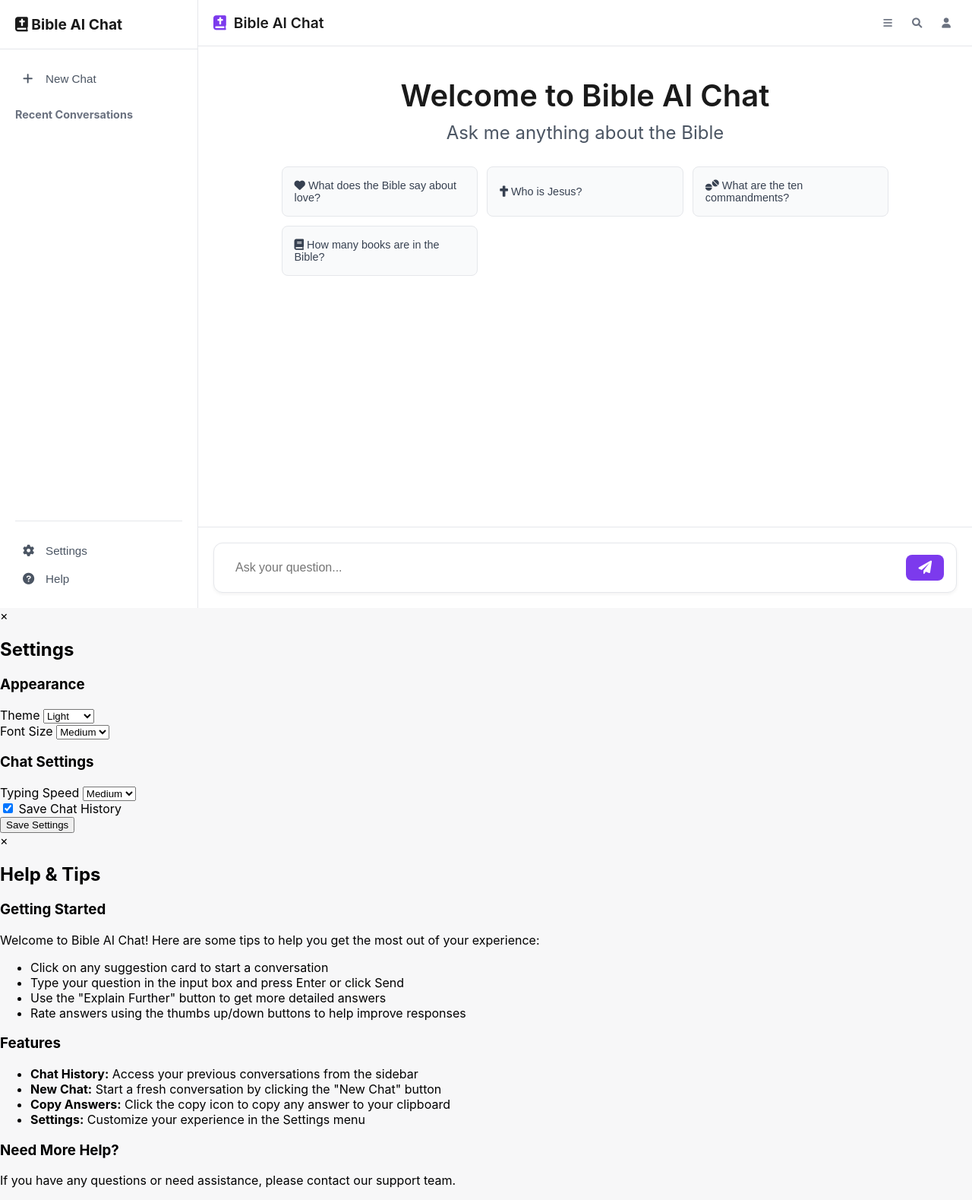
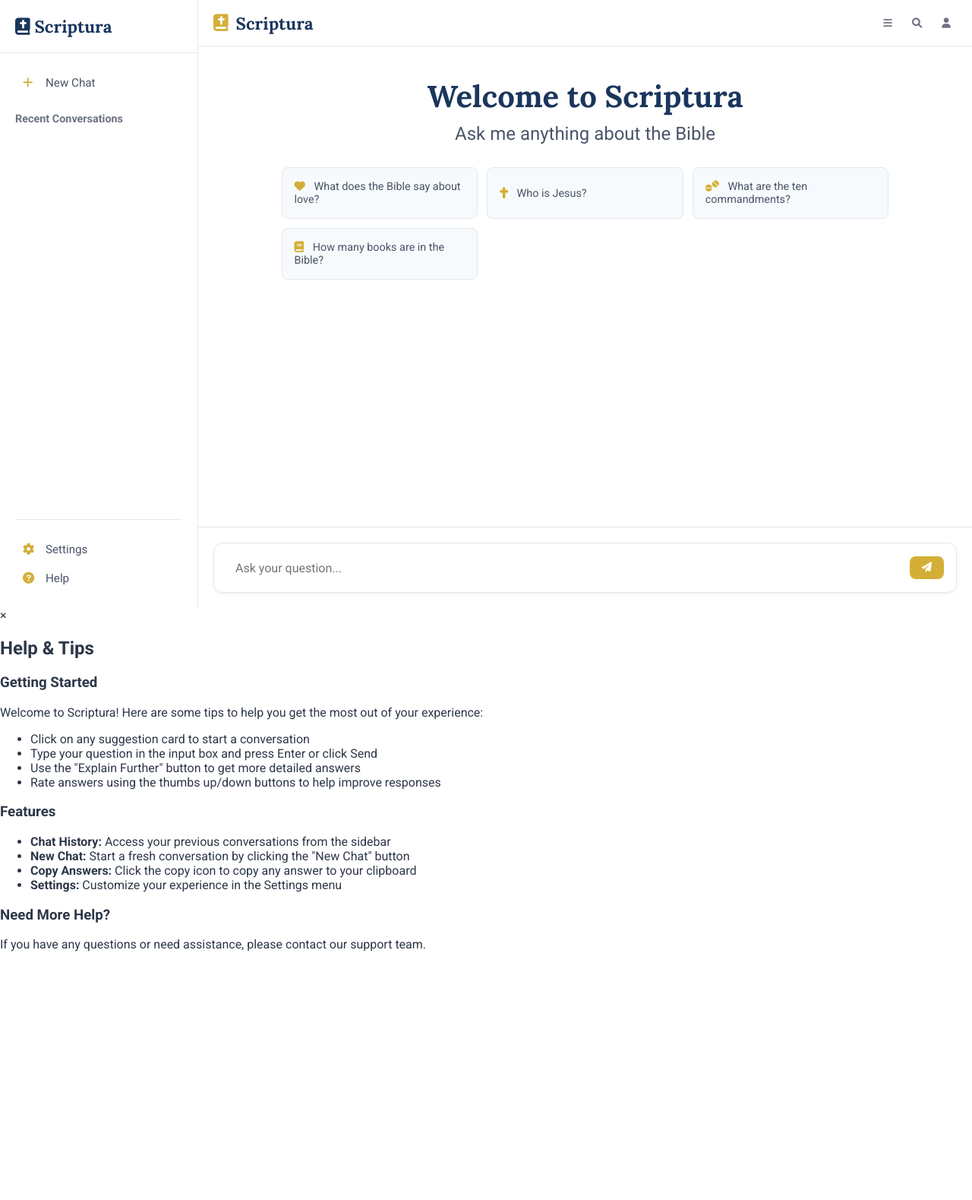
Before and after one commit to Andrwjosph/bible, a Flask app: page / in a window 1280 px wide. Shown: the whole page at 76% size. After the commit the page ends 1252 px from the top, so only its background shows below. Run offline with Flask 3, Linux system fonts and the light colour scheme; parts of the project's set-up code (start-up, migrations or seed data) failed here and were passed over.

Commit message:
new visual changes to blue and gold

```diff
--- a/static/script.js
+++ b/static/script.js
@@ -395,56 +395,9 @@
                     // Add "Explain Further" button after typing is complete
                     if (!isDetailed) {
                         const moreDetailsButton = document.createElement('button');
-                        moreDetailsButton.classList.add('more-details-button');
-                        moreDetailsButton.innerHTML = '<i class="fas fa-info-circle"></i> Explain Further';
-                        moreDetailsButton.addEventListener('click', () => {
-                            // Disable the button immediately
-                            moreDetailsButton.disabled = true;
-                            moreDetailsButton.classList.add('clicked');
-
-                            showTypingIndicator('detailed');
-                            stopGenerationButton.classList.remove('hidden');
-
-                            // Create new AbortController for this request
-                            currentController = new AbortController();
-
-                            fetch('/ask', {
-                                method: 'POST',
-                                headers: { 'Content-Type': 'application/json' },
-                                body: JSON.stringify({
-                                    question: originalQuestion,
-                                    detailed: true
-                                }),
-                                signal: currentController.signal
-                            })
-                            .then(response => {
-                                if (!response.ok) {
-                                    throw new Error(`HTTP error! status: ${response.status}`);
-                                }
-                                return response.json();
-                            })
-                            .then(data => {
-                                if (!data.answer) {
-                                    throw new Error('No answer received from server');
-                                }
-                                hideTypingIndicator();
-                                stopGenerationButton.classList.add('hidden');
-                                setTimeout(() => {
-                                    appendMessageWithTypingEffect('ai', data.answer, originalQuestion, true);
-                                }, 300);
-                            })
-                            .catch(error => {
-                                if (error.name === 'AbortError') {
-                                    console.log('Request was aborted');
-                                    return;
-                                }
-                                console.error('Error:', error);
-                                hideTypingIndicator();
-                                stopGenerationButton.classList.add('hidden');
-                                appendMessage('ai', 'An error occurred. Please try again.');
-                            });
-                        });
-                        contentDiv.appendChild(document.createElement('br'));
+                        moreDetailsButton.className = 'more-details-button';
+                        moreDetailsButton.innerHTML = '<i class="fas fa-lightbulb"></i> Explain Further';
+                        moreDetailsButton.addEventListener('click', () => getDetailedResponse(text));
                         contentDiv.appendChild(moreDetailsButton);
                     }
                 }
@@ -602,4 +555,130 @@
 
     // Initialize chat history when the page loads
     loadChatHistory();
+
+    // Settings functionality
+    const settingsButton = document.querySelector('.sidebar-button.settings');
+    const closeSettingsButton = document.querySelector('.close-settings');
+    const chatSection = document.querySelector('.chat-section');
+    const settingsSection = document.querySelector('.settings-section');
+    const saveSettingsButton = document.querySelector('.save-settings');
+
+    settingsButton.addEventListener('click', function() {
+        chatSection.classList.add('hidden');
+        settingsSection.classList.remove('hidden');
+    });
+
+    closeSettingsButton.addEventListener('click', function() {
+        settingsSection.classList.add('hidden');
+        chatSection.classList.remove('hidden');
+    });
+
+    saveSettingsButton.addEventListener('click', function() {
+        // Save settings logic here
+        const theme = document.getElementById('theme-select').value;
+        const fontSize = document.getElementById('font-size').value;
+        const typingSpeed = document.getElementById('typing-speed').value;
+        const saveHistory = document.getElementById('save-history').checked;
+
+        // Save to localStorage
+        localStorage.setItem('theme', theme);
+        localStorage.setItem('fontSize', fontSize);
+        localStorage.setItem('typingSpeed', typingSpeed);
+        localStorage.setItem('saveHistory', saveHistory);
+
+        // Apply settings
+        applySettings(theme, fontSize, typingSpeed, saveHistory);
+
+        // Show success message
+        showNotification('Settings saved successfully!', 'success');
+
+        // Close settings
+        settingsSection.classList.add('hidden');
+        chatSection.classList.remove('hidden');
+    });
+
+    // Load saved settings
+    const savedTheme = localStorage.getItem('theme') || 'light';
+    const savedFontSize = localStorage.getItem('fontSize') || 'medium';
+    const savedTypingSpeed = localStorage.getItem('typingSpeed') || 'medium';
+    const savedSaveHistory = localStorage.getItem('saveHistory') !== 'false';
+
+    document.getElementById('theme-select').value = savedTheme;
+    document.getElementById('font-size').value = savedFontSize;
+    document.getElementById('typing-speed').value = savedTypingSpeed;
+    document.getElementById('save-history').checked = savedSaveHistory;
+
+    // Apply saved settings
+    applySettings(savedTheme, savedFontSize, savedTypingSpeed, savedSaveHistory);
+
+    function getDetailedResponse(text) {
+        // Disable the button immediately
+        const button = event.target.closest('.more-details-button');
+        button.disabled = true;
+        button.classList.add('clicked');
+
+        showTypingIndicator('detailed');
+        stopGenerationButton.classList.remove('hidden');
+
+        // Create new AbortController for this request
+        currentController = new AbortController();
+
+        fetch('/ask', {
+            method: 'POST',
+            headers: { 'Content-Type': 'application/json' },
+            body: JSON.stringify({
+                question: text,
+                detailed: true
+            }),
+            signal: currentController.signal
+        })
+        .then(response => {
+            if (!response.ok) {
+                throw new Error(`HTTP error! status: ${response.status}`);
+            }
+            return response.json();
+        })
+        .then(data => {
+            if (!data.answer) {
+                throw new Error('No answer received from server');
+            }
+            hideTypingIndicator();
+            stopGenerationButton.classList.add('hidden');
+            setTimeout(() => {
+                appendMessageWithTypingEffect('ai', data.answer, text, true);
+            }, 300);
+        })
+        .catch(error => {
+            if (error.name === 'AbortError') {
+                console.log('Request was aborted');
+                return;
+            }
+            console.error('Error:', error);
+            hideTypingIndicator();
+            stopGenerationButton.classList.add('hidden');
+            appendMessage('ai', 'An error occurred. Please try again.');
+        });
+    }
 });
+
+function applySettings(theme, fontSize, typingSpeed, saveHistory) {
+    // Apply theme
+    document.body.className = theme;
+
+    // Apply font size
+    const fontSizeMap = {
+        'small': '14px',
+        'medium': '16px',
+        'large': '18px'
+    };
+    document.body.style.fontSize = fontSizeMap[fontSize];
+
+    // Apply typing speed
+    window.typingSpeed = typingSpeed === 'slow' ? 50 : typingSpeed === 'medium' ? 30 : 15;
+
+    // Apply chat history setting
+    window.saveChatHistory = saveHistory;
+    if (!saveHistory) {
+        localStorage.removeItem('chatHistory');
+    }
+}
--- a/static/styles.css
+++ b/static/styles.css
@@ -1,9 +1,22 @@
+:root {
+    --primary-color: #1a365d;    /* Deep Blue */
+    --accent-color: #d4af37;     /* Gold */
+    --secondary-color: #4a5568;  /* Muted Green */
+    --background-color: #ffffff;
+    --text-color: #2d3748;
+    --border-color: #e2e8f0;
+    --hover-color: #f7fafc;
+    --primary-font: 'Lora', serif;
+    --secondary-font: 'Roboto', sans-serif;
+}
+
 body {
-    font-family: -apple-system, BlinkMacSystemFont, 'Segoe UI', Roboto, Oxygen, Ubuntu, Cantarell, sans-serif;
-    background-color: #f7f7f8;
+    font-family: var(--secondary-font);
+    background-color: var(--background-color);
     margin: 0;
     padding: 0;
     min-height: 100vh;
+    color: var(--text-color);
 }
 
 .app-container {
@@ -14,8 +27,8 @@
 /* Sidebar Styles */
 .sidebar {
     width: 260px;
-    background-color: #ffffff;
-    border-right: 1px solid #e5e7eb;
+    background-color: var(--background-color);
+    border-right: 1px solid var(--border-color);
     display: flex;
     flex-direction: column;
     flex-shrink: 0;
@@ -23,13 +36,15 @@
 
 .sidebar-header {
     padding: 20px;
-    border-bottom: 1px solid #e5e7eb;
+    border-bottom: 1px solid var(--border-color);
 }
 
 .sidebar-header h2 {
     margin: 0;
-    color: #1a1a1a;
-    font-size: 1.2em;
+    color: var(--primary-color);
+    font-family: var(--primary-font);
+    font-size: 1.4em;
+    font-weight: 700;
 }
 
 .sidebar-content {
@@ -38,6 +53,97 @@
     display: flex;
     flex-direction: column;
     gap: 20px;
+    position: relative;
+}
+
+.sidebar-section {
+    flex-grow: 1;
+    display: flex;
+    flex-direction: column;
+    gap: 20px;
+}
+
+.sidebar-section.hidden {
+    display: none;
+}
+
+.settings-header {
+    display: flex;
+    justify-content: space-between;
+    align-items: center;
+    margin-bottom: 20px;
+}
+
+.settings-header h3 {
+    margin: 0;
+    color: var(--primary-color);
+    font-family: var(--primary-font);
+    font-size: 1.2em;
+    font-weight: 600;
+}
+
+.close-settings {
+    background: none;
+    border: none;
+    color: #6b7280;
+    cursor: pointer;
+    padding: 4px;
+    border-radius: 4px;
+    transition: all 0.2s ease;
+}
+
+.close-settings:hover {
+    background-color: #f3f4f6;
+    color: #7c3aed;
+}
+
+.settings-content {
+    display: flex;
+    flex-direction: column;
+    gap: 16px;
+}
+
+.setting-item {
+    display: flex;
+    flex-direction: column;
+    gap: 8px;
+}
+
+.setting-item label {
+    font-family: var(--secondary-font);
+    color: var(--secondary-color);
+}
+
+.setting-item select {
+    font-family: var(--secondary-font);
+    color: var(--text-color);
+    border-color: var(--border-color);
+}
+
+.setting-item select:focus {
+    border-color: var(--accent-color);
+    box-shadow: 0 0 0 2px rgba(212, 175, 55, 0.1);
+}
+
+.setting-item input[type="checkbox"] {
+    margin-right: 8px;
+}
+
+.save-settings {
+    margin-top: 20px;
+    padding: 10px;
+    background-color: var(--accent-color);
+    color: white;
+    border: none;
+    border-radius: 6px;
+    cursor: pointer;
+    font-family: var(--secondary-font);
+    font-weight: 500;
+    transition: all 0.2s ease;
+}
+
+.save-settings:hover {
+    background-color: #c19b2e;
 }
 
 .sidebar-button {
@@ -47,7 +153,8 @@
     padding: 10px;
     border: none;
     background: none;
-    color: #4b5563;
+    color: var(--secondary-color);
+    font-family: var(--secondary-font);
     font-size: 0.95em;
     cursor: pointer;
     border-radius: 8px;
@@ -57,12 +164,13 @@
 }
 
 .sidebar-button:hover {
-    background-color: #f3f4f6;
-    color: #7c3aed;
+    background-color: var(--hover-color);
+    color: var(--primary-color);
 }
 
 .sidebar-button i {
     width: 20px;
+    color: var(--accent-color);
 }
 
 .previous-chats {
@@ -97,8 +205,8 @@
 /* Top Bar Styles */
 .top-bar {
     height: 60px;
-    background-color: #ffffff;
-    border-bottom: 1px solid #e5e7eb;
+    background-color: var(--background-color);
+    border-bottom: 1px solid var(--border-color);
     display: flex;
     align-items: center;
     justify-content: space-between;
@@ -110,13 +218,14 @@
     display: flex;
     align-items: center;
     gap: 10px;
-    color: #1a1a1a;
-    font-size: 1.2em;
-    font-weight: 600;
+    color: var(--primary-color);
+    font-family: var(--primary-font);
+    font-size: 1.4em;
+    font-weight: 700;
 }
 
 .app-title i {
-    color: #7c3aed;
+    color: var(--accent-color);
 }
 
 .top-bar-actions {
@@ -161,10 +270,11 @@
 }
 
 h1 {
+    font-family: var(--primary-font);
     font-size: 2.5em;
-    font-weight: 600;
+    font-weight: 700;
     margin: 0;
-    color: #1a1a1a;
+    color: var(--primary-color);
 }
 
 .highlight {
@@ -172,8 +282,9 @@
 }
 
 .subtitle {
+    font-family: var(--secondary-font);
     font-size: 1.5em;
-    color: #4b5563;
+    color: var(--secondary-color);
     margin: 10px 0 30px 0;
 }
 
@@ -187,33 +298,40 @@
 }
 
 .suggestion-card {
-    background-color: #f9fafb;
-    border: 1px solid #e5e7eb;
+    background-color: var(--hover-color);
+    border: 1px solid var(--border-color);
     border-radius: 8px;
     padding: 16px;
     text-align: left;
-    color: #374151;
+    color: var(--secondary-color);
+    font-family: var(--secondary-font);
     font-size: 0.9em;
     cursor: pointer;
     transition: all 0.2s ease;
 }
 
 .suggestion-card:hover {
-    background-color: #f3f4f6;
-    border-color: #d1d5db;
+    background-color: var(--hover-color);
+    border-color: var(--accent-color);
+    transform: translateY(-2px);
+}
+
+.suggestion-card i {
+    color: var(--accent-color);
+    margin-right: 8px;
 }
 
 /* Input Container Styles */
 .input-container {
     padding: 20px;
-    border-top: 1px solid #e5e7eb;
-    background-color: #ffffff;
+    border-top: 1px solid var(--border-color);
+    background-color: var(--background-color);
 }
 
 .input-wrapper {
     display: flex;
-    background-color: #ffffff;
-    border: 1px solid #e5e7eb;
+    background-color: var(--background-color);
+    border: 1px solid var(--border-color);
     border-radius: 12px;
     padding: 12px 16px;
     align-items: center;
@@ -224,9 +342,11 @@
     flex-grow: 1;
     border: none;
     padding: 8px 12px;
+    font-family: var(--secondary-font);
     font-size: 1em;
     outline: none;
     min-height: 24px;
+    color: var(--text-color);
 }
 
 .input-actions {
@@ -252,21 +372,25 @@
 }
 
 .send-button {
-    background-color: #7c3aed;
+    background-color: var(--accent-color);
     color: white;
     border: none;
     padding: 8px 16px;
     border-radius: 8px;
-    font-size: 1.1em;
     cursor: pointer;
-    transition: background-color 0.2s ease;
+    transition: all 0.2s ease;
     display: flex;
     align-items: center;
-    justify-content: center;
+    gap: 8px;
 }
 
 .send-button:hover {
-    background-color: #6d28d9;
+    background-color: #c19b2e;
+    transform: translateY(-1px);
+}
+
+.send-button:active {
+    transform: translateY(1px);
 }
 
 /* Message Styles */
--- a/templates/index.html
+++ b/templates/index.html
@@ -3,18 +3,20 @@
 <head>
     <meta charset="UTF-8">
     <meta name="viewport" content="width=device-width, initial-scale=1.0">
-    <title>Bible AI Chat</title>
+    <title>Scriptura</title>
     <link rel="stylesheet" href="{{ url_for('static', filename='styles.css') }}">
     <link rel="stylesheet" href="https://cdnjs.cloudflare.com/ajax/libs/font-awesome/6.0.0/css/all.min.css">
+    <link href="https://fonts.googleapis.com/css2?family=Lora:wght@400;500;600;700&family=Roboto:wght@300;400;500;700&display=swap" rel="stylesheet">
 </head>
 <body>
     <div class="app-container">
         <!-- Sidebar -->
         <div class="sidebar">
             <div class="sidebar-header">
-                <h2><i class="fas fa-book-bible"></i> Bible AI Chat</h2>
+                <h2><i class="fas fa-book-bible"></i> Scriptura</h2>
             </div>
             <div class="sidebar-content">
+                <div class="sidebar-section chat-section">
                     <button class="sidebar-button new-chat">
                         <i class="fas fa-plus"></i>
                         New Chat
@@ -23,6 +25,48 @@
                         <h3>Recent Conversations</h3>
                         <div id="previous-chats-list">
                             <!-- Previous chats will be added here dynamically -->
+                        </div>
+                    </div>
+                </div>
+                <div class="sidebar-section settings-section hidden">
+                    <div class="settings-header">
+                        <h3>Settings</h3>
+                        <button class="close-settings">
+                            <i class="fas fa-times"></i>
+                        </button>
+                    </div>
+                    <div class="settings-content">
+                        <div class="setting-item">
+                            <label for="theme-select">Theme</label>
+                            <select id="theme-select">
+                                <option value="light">Light</option>
+                                <option value="dark">Dark</option>
+                                <option value="system">System</option>
+                            </select>
+                        </div>
+                        <div class="setting-item">
+                            <label for="font-size">Font Size</label>
+                            <select id="font-size">
+                                <option value="small">Small</option>
+                                <option value="medium" selected>Medium</option>
+                                <option value="large">Large</option>
+                            </select>
+                        </div>
+                        <div class="setting-item">
+                            <label for="typing-speed">Typing Speed</label>
+                            <select id="typing-speed">
+                                <option value="slow">Slow</option>
+                                <option value="medium" selected>Medium</option>
+                                <option value="fast">Fast</option>
+                            </select>
+                        </div>
+                        <div class="setting-item">
+                            <label>
+                                <input type="checkbox" id="save-history" checked>
+                                Save Chat History
+                            </label>
+                        </div>
+                        <button class="save-settings">Save Settings</button>
                     </div>
                 </div>
                 <div class="sidebar-footer">
@@ -44,7 +88,7 @@
             <div class="top-bar">
                 <div class="app-title">
                     <i class="fas fa-book-bible"></i>
-                    <span>Bible AI Chat</span>
+                    <span>Scriptura</span>
                 </div>
                 <div class="top-bar-actions">
                     <button class="top-bar-button" id="toggle-sidebar">
@@ -62,7 +106,7 @@
             <!-- Chat Container -->
             <div class="chat-container">
                 <div class="welcome-section">
-                    <h1>Welcome to Bible AI Chat</h1>
+                    <h1>Welcome to Scriptura</h1>
                     <p class="subtitle">Ask me anything about the Bible</p>
 
                     <div class="suggestion-cards">
@@ -111,51 +155,6 @@
         </div>
     </div>
 
-    <!-- Settings Modal -->
-    <div id="settings-modal" class="modal">
-        <div class="modal-content">
-            <span class="close">&times;</span>
-            <h2>Settings</h2>
-            <div class="settings-section">
-                <h3>Appearance</h3>
-                <div class="setting-item">
-                    <label for="theme-select">Theme</label>
-                    <select id="theme-select">
-                        <option value="light">Light</option>
-                        <option value="dark">Dark</option>
-                        <option value="system">System</option>
-                    </select>
-                </div>
-                <div class="setting-item">
-                    <label for="font-size">Font Size</label>
-                    <select id="font-size">
-                        <option value="small">Small</option>
-                        <option value="medium" selected>Medium</option>
-                        <option value="large">Large</option>
-                    </select>
-                </div>
-            </div>
-            <div class="settings-section">
-                <h3>Chat Settings</h3>
-                <div class="setting-item">
-                    <label for="typing-speed">Typing Speed</label>
-                    <select id="typing-speed">
-                        <option value="slow">Slow</option>
-                        <option value="medium" selected>Medium</option>
-                        <option value="fast">Fast</option>
-                    </select>
-                </div>
-                <div class="setting-item">
-                    <label>
-                        <input type="checkbox" id="save-history" checked>
-                        Save Chat History
-                    </label>
-                </div>
-            </div>
-            <button class="save-settings">Save Settings</button>
-        </div>
-    </div>
-
     <!-- Help Modal -->
     <div id="help-modal" class="modal">
         <div class="modal-content">
@@ -163,7 +162,7 @@
             <h2>Help & Tips</h2>
             <div class="help-section">
                 <h3>Getting Started</h3>
-                <p>Welcome to Bible AI Chat! Here are some tips to help you get the most out of your experience:</p>
+                <p>Welcome to Scriptura! Here are some tips to help you get the most out of your experience:</p>
                 <ul>
                     <li>Click on any suggestion card to start a conversation</li>
                     <li>Type your question in the input box and press Enter or click Send</li>
```
Also changed, not shown: other parts of static/styles.css (+66 -54 lines), 1 other file. Lines whose indentation alone changed are shown as unchanged.
